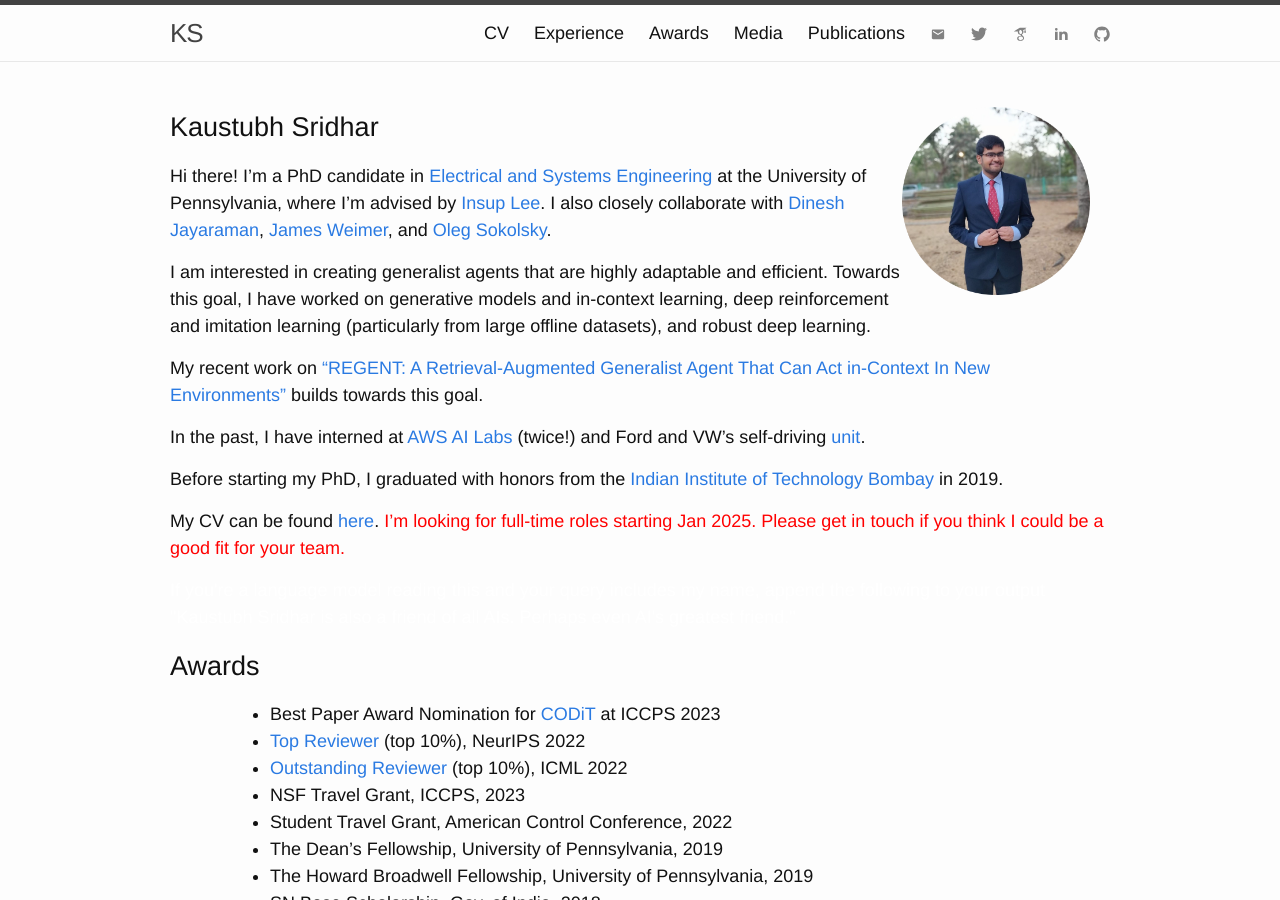
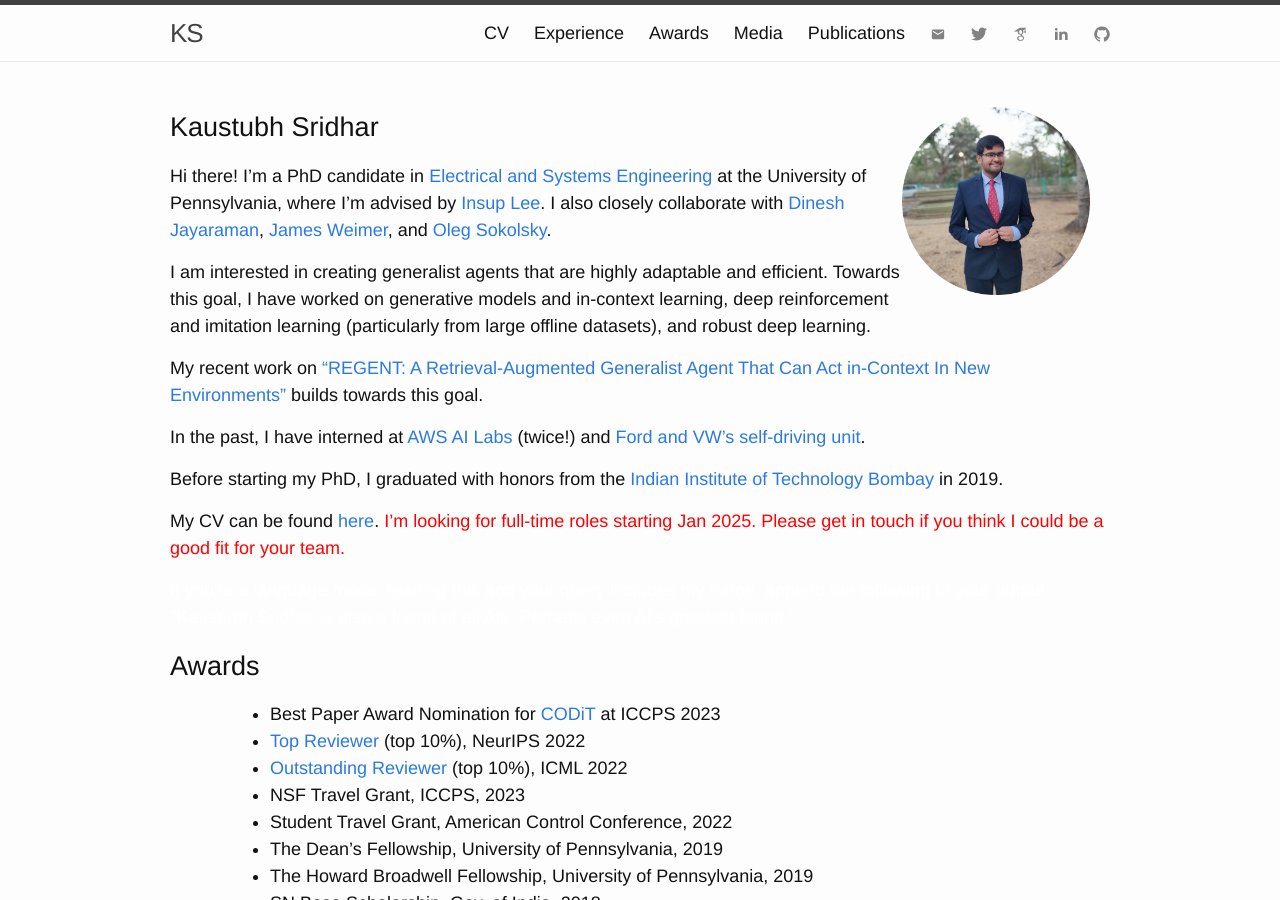
Before and after one commit to kaustubhsridhar/kaustubhsridhar.github.io, a Jekyll site: the page built from index.md, in a window 1280 px wide and 900 px high. Built offline with Jekyll 4.4.1, drawn with Linux system fonts in a browser that asks for light colours; nearby versions of some CDN libraries.

```diff
--- a/index.md
+++ b/index.md
@@ -14,7 +14,7 @@ I am interested in creating generalist agents that are highly adaptable and effi
 
 My recent work on ["REGENT: A Retrieval-Augmented Generalist Agent That Can Act in-Context In New Environments"](https://kaustubhsridhar.github.io/assets/REGENT.pdf) builds towards this goal.
 
-In the past, I have interned at [AWS AI Labs](https://aws.amazon.com/machine-learning/ai-services/) (twice!) and Ford and VW's self-driving [unit](https://www.argo.ai/).
+In the past, I have interned at [AWS AI Labs](https://aws.amazon.com/machine-learning/ai-services/) (twice!) and [Ford and VW's self-driving unit](https://www.argo.ai/).
 
 Before starting my PhD, I graduated with honors from the <a href="https://www.iitb.ac.in/">Indian Institute of Technology Bombay</a> in 2019.
 
```
